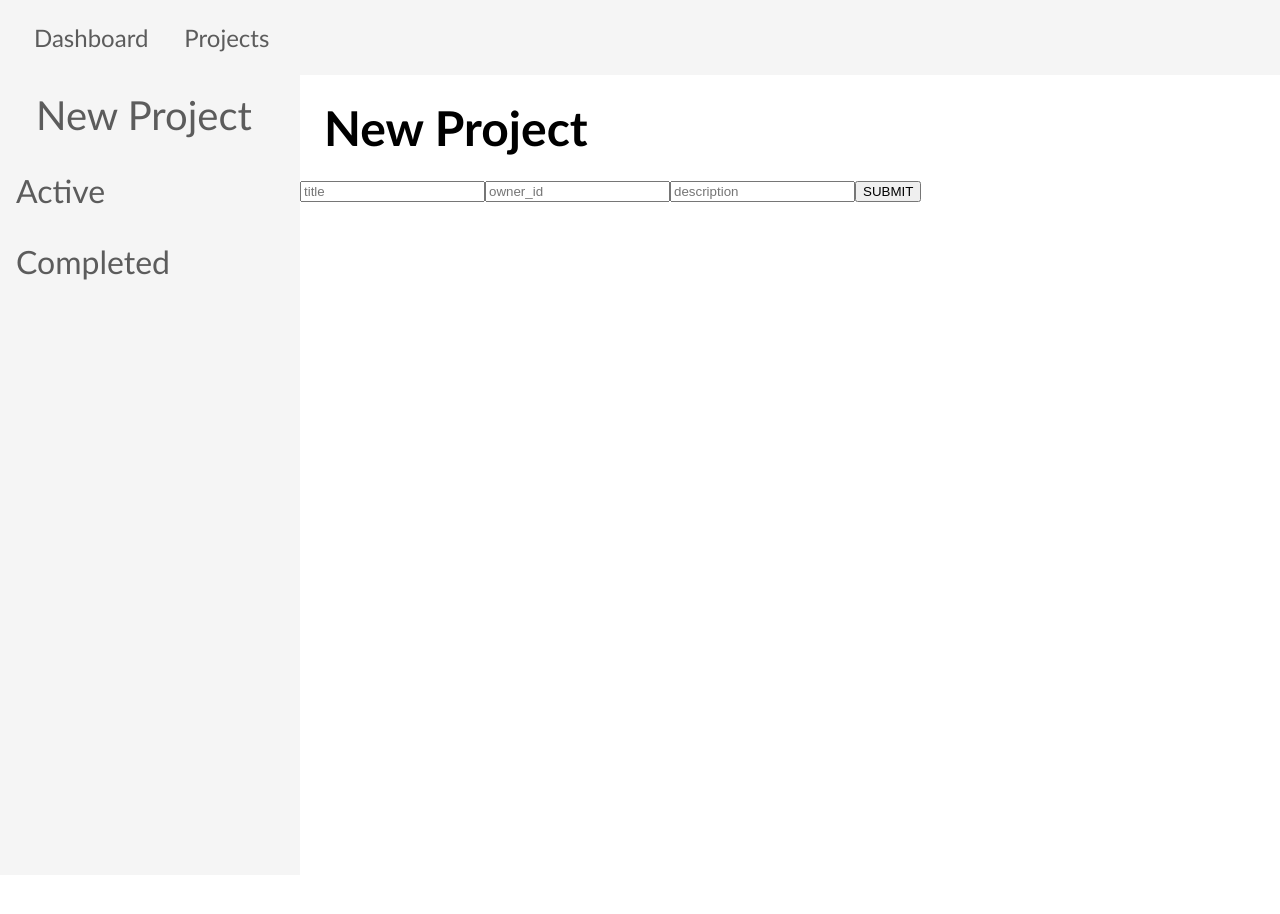
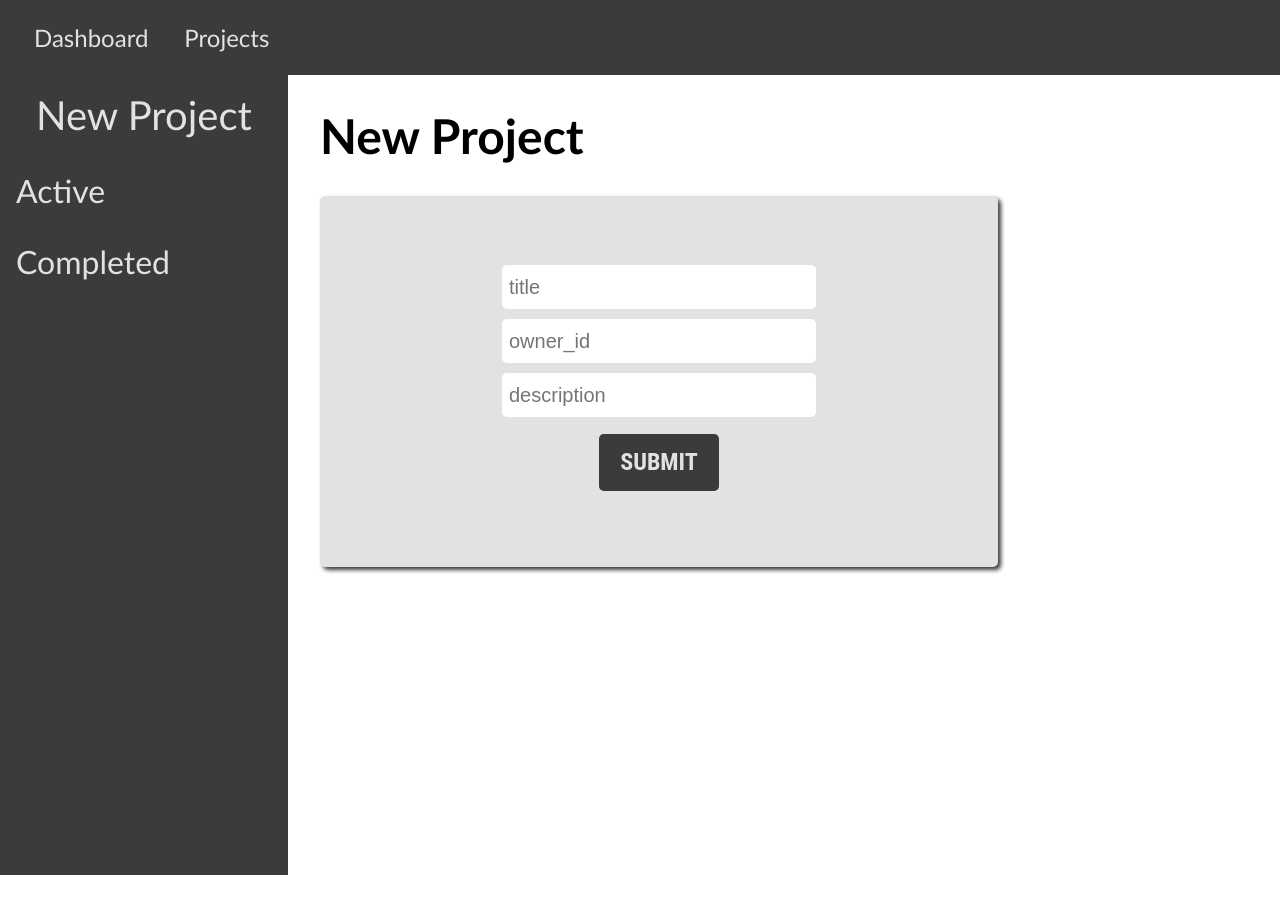
Before and after one commit to nchau3/project-planner, a React (Create React App) app in the folder client/: page /projects/new in a window 1280 px wide. Shown: the top 914 px of the page. Built offline with nearby package versions, Linux system fonts and the light colour scheme.

Commit message:
basic form styling

```diff
--- a/client/src/Root.tsx
+++ b/client/src/Root.tsx
@@ -1,6 +1,7 @@
 import { Outlet } from 'react-router-dom';
 import TopNav from './components/top-nav/TopNav';
 import './styles/root.scss';
+import './styles/forms.scss';
 
 export default function Root() {
   return (
--- a/client/src/components/pages/Projects/NewProject.tsx
+++ b/client/src/components/pages/Projects/NewProject.tsx
@@ -16,12 +16,14 @@ export default function NewProject() {
   return (
     <>
       <h1>New Project</h1>
+      <div className="form-container">
         <Form method="post">
           <input type="text" name="title" placeholder="title" />
           <input type="number" name="owner_id" placeholder="owner_id"/>
           <input type="text" name="description" placeholder="description"/>
           <button type="submit">SUBMIT</button>
         </Form>
+      </div>
     </>
 
   )
--- a/client/src/components/pages/Projects/SingleProject.tsx
+++ b/client/src/components/pages/Projects/SingleProject.tsx
@@ -1,7 +1,6 @@
 import { LoaderFunctionArgs, useLoaderData } from "react-router-dom";
 import { getProject } from "../../../util/api";
 import TaskList from "./Tasks/TaskList";
-import TaskCard from "./Tasks/TaskListItem";
 
 export function loader({ params }: LoaderFunctionArgs) {
   const id = (params.project_id!)
--- a/client/src/styles/component-styles/side-nav/side-nav.scss
+++ b/client/src/styles/component-styles/side-nav/side-nav.scss
@@ -4,7 +4,7 @@
 .side-nav {
   position: fixed;
   height: 100%;
-  width: 300px;
+  width: 18rem;
   background-color: variables.$primary-color;
   color: variables.$accent-color;
 
--- /dev/null
+++ b/client/src/styles/forms.scss
@@ -0,0 +1,51 @@
+@use "./variables.scss";
+@import "./mixins.scss";
+
+.form-container {
+  @include page-card;
+  display: flex;
+  flex-direction: column;
+  align-items: center;
+  padding: 4em;
+  min-width: 350px;
+  max-width: 550px;
+  max-height: fit-content;
+
+  input, label, button {
+    margin-top: .5em;
+  }
+
+  h1 {
+    margin-bottom: 1rem;
+    font-size: 2rem;
+  }
+
+  form {
+    display: flex;
+    flex-direction: column;
+    align-items: center;
+    width: 300px;
+
+    .location-input {
+      display: flex;
+      width: 130%;
+    }
+
+
+    input {
+      background-color: variables.$fields-color;
+      width: 100%;
+      padding: .35em;
+      height: 1.5em;
+      margin: .25em;
+      border: none;
+      border-radius: 5px;
+      font-size: 1.25em;
+    }
+
+    button {
+      font-size: 1.5em;
+      width: 75%;
+    }
+  }
+}
--- a/client/src/styles/mixins.scss
+++ b/client/src/styles/mixins.scss
@@ -33,3 +33,9 @@
   }
 
 }
+
+@mixin page-card {
+  background-color: variables.$accent-color;
+  box-shadow: 3px 3px 4px rgb(59, 59, 59);
+  border-radius: 5px;
+}
--- a/client/src/styles/root.scss
+++ b/client/src/styles/root.scss
@@ -7,13 +7,15 @@ main {
 }
 
 #page-container {
+  @include button-styling;
+
   height: 100%;
   width: 100%;
   padding-top: 75px;
 
   h1 {
     font-size: 3rem;
-    padding: .5em;
+    padding-bottom: 2rem;
   }
 }
 
@@ -21,7 +23,7 @@ main {
   display: flex;
   flex-direction: column;
   height: 100%;
-  padding: 0 0 2em 300px;
+  padding: 2rem 2rem 2rem 20rem;
 }
 
 .router-link {
--- a/client/src/styles/variables.scss
+++ b/client/src/styles/variables.scss
@@ -1,3 +1,3 @@
-$primary-color: rgb(245, 245, 245);
-$accent-color: rgb(92, 92, 92);
-$fields-color: rgb(231, 231, 231);
+$primary-color: rgb(59, 59, 59);
+$accent-color: rgb(226, 226, 226);
+$fields-color: rgb(255, 255, 255);
```
Lines whose indentation alone changed are shown as unchanged.
